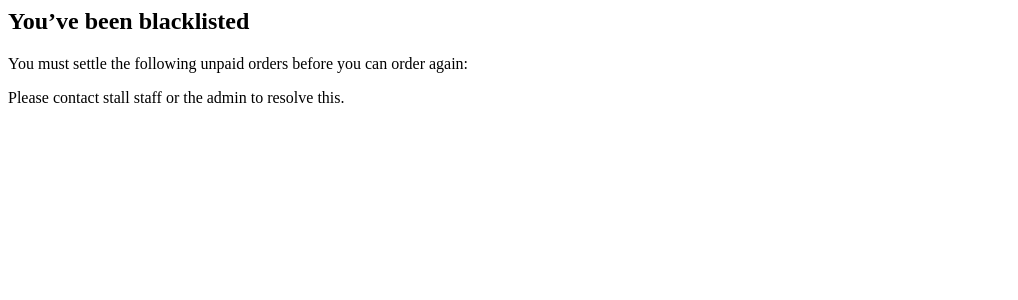
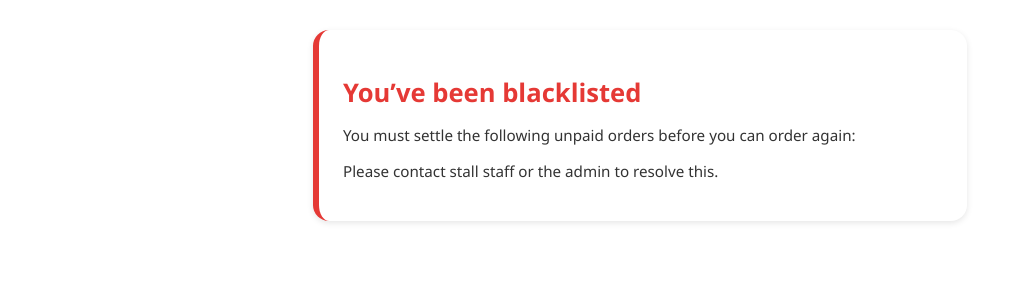
Before and after one commit to aikenced/jsec-express, a Django app: template core/templates/core/blacklisted.html in a window 1280 px wide. Shown: the top 300 px of the page, without its empty margins (0-1018 px from the left). Run offline with Django 5.2, Linux system fonts and the light colour scheme; the template is opened without the code that fills it, so the values that code supplies are empty.

Commit message:
blacklist fix

```diff
--- a/core/admin.py
+++ b/core/admin.py
@@ -35,7 +35,7 @@ class CustomUserAdmin(UserAdmin):
     fieldsets = (
         (None, {"fields": ("student_id", "password")}),
         ("Personal info", {"fields": ("full_name", "contact_number", "email")}),
-        ("Permissions", {"fields": ("is_staff", "is_active")}),
+        ("Permissions", {"fields": ("is_staff", "is_active","blacklisted")}),
     )
     add_fieldsets = (
         (None, {
--- a/core/templates/core/blacklisted.html
+++ b/core/templates/core/blacklisted.html
@@ -1,12 +1,30 @@
-<h2>You’ve been blacklisted</h2>
-<p>You must settle the following unpaid orders before you can order again:</p>
+{% load static %}
+<!DOCTYPE html>
+<html lang="en">
+<head>
+  <meta charset="UTF-8">
+  <title>Blacklisted Notice</title>
+  <link rel="stylesheet" href="{% static 'css/blacklisted.css' %}">
+</head>
+<body>
 
-<ul>
-  {% for order in orders %}
-    <li>
-      Order {{ order.transaction_id }} — ₱{{ order.total_cost }} — {{ order.status }}
-    </li>
-  {% endfor %}
-</ul>
+  <div class="card warning-card">
+    <h2 class="card-title">You’ve been blacklisted</h2>
 
-<p>Please contact stall staff or the admin to resolve this.</p>
+    <p class="card-text">
+      You must settle the following unpaid orders before you can order again:
+    </p>
+
+    <ul class="order-list">
+      {% for order in orders %}
+        <li>Order {{ order.transaction_id }} — ₱{{ order.total_cost }} — {{ order.status }}</li>
+      {% endfor %}
+    </ul>
+
+    <p class="card-text">
+      Please contact stall staff or the admin to resolve this.
+    </p>
+  </div>
+
+</body>
+</html>
--- /dev/null
+++ b/static/css/blacklisted.css
@@ -0,0 +1,39 @@
+.card {
+  background-color: white;
+  border-radius: 16px;
+  box-shadow: 0 2px 6px rgba(0, 0, 0, 0.1);
+  padding: 24px;
+  margin: 30px auto;
+  max-width: 600px;
+}
+
+.warning-card {
+  border-left: 6px solid #e53935;
+}
+
+.card-title {
+  color: #e53935;
+  font-size: 1.6rem;
+  font-family: 'Segoe UI', sans-serif;
+  margin-bottom: 12px;
+  font-weight: bold;
+}
+
+.card-text {
+  color: #333;
+  font-family: 'Segoe UI', sans-serif;
+  font-size: 0.95rem;
+  margin-bottom: 16px;
+}
+
+.order-list {
+  padding-left: 20px;
+  margin-bottom: 16px;
+}
+
+.order-list li {
+  color: #555;
+  font-size: 0.9rem;
+  font-family: 'Segoe UI', sans-serif;
+  margin-bottom: 6px;
+}
```
Also changed, not shown: README.md (added).
